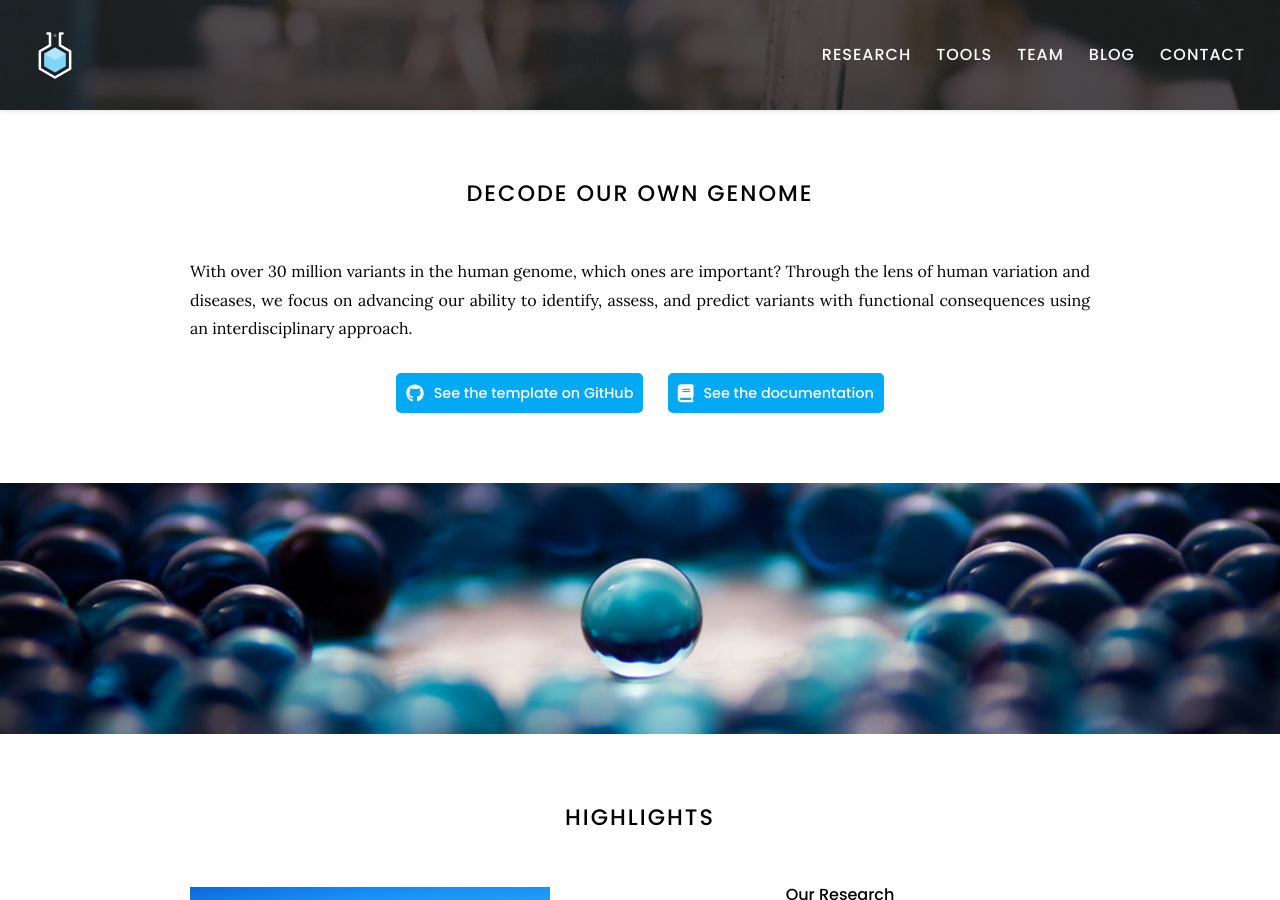
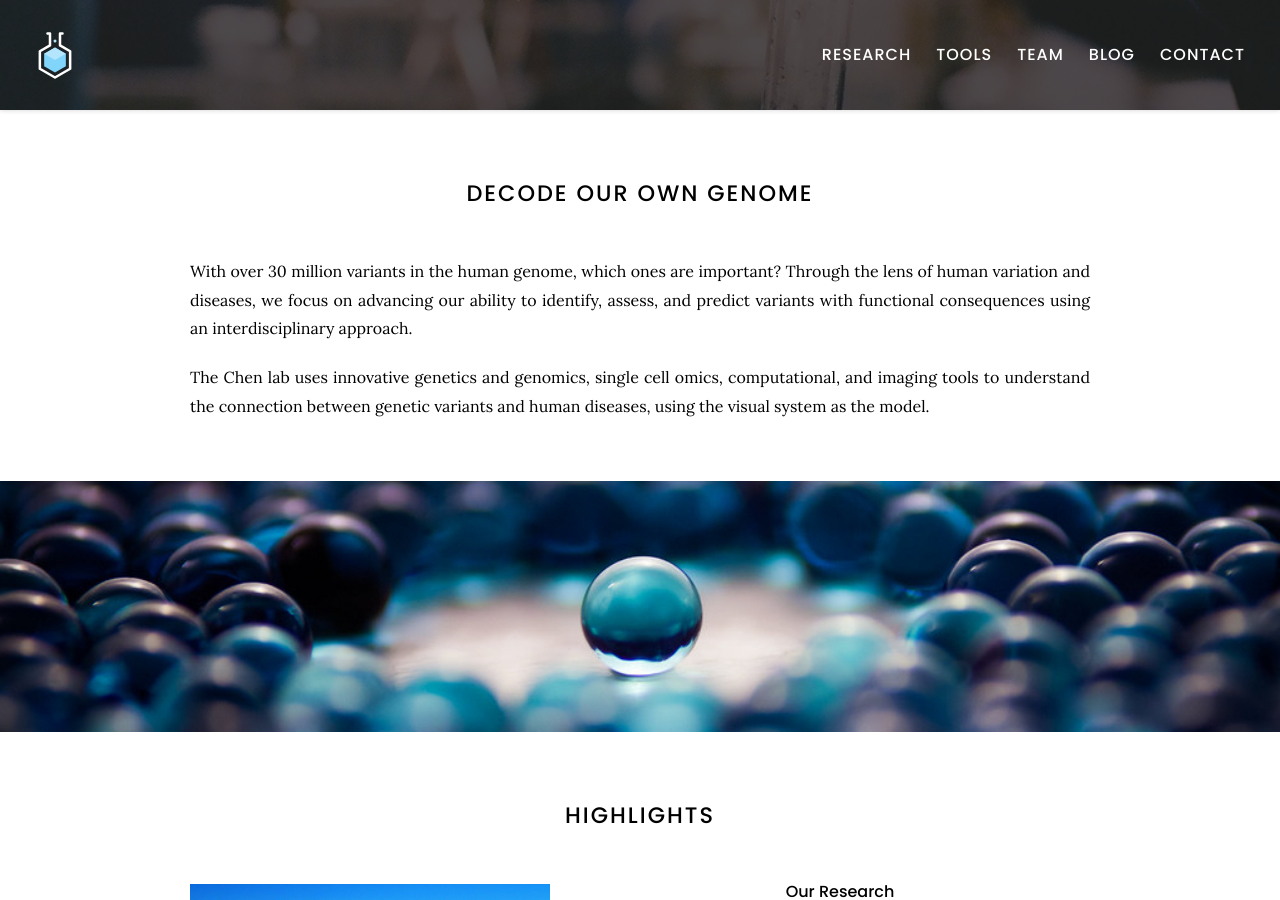
Before and after one commit to wmeng1018/Chen-lab-website, a Jekyll site: the page built from index.md, in a window 1280 px wide and 900 px high. Built offline with Jekyll 4.4.1, drawn with Linux system fonts in a browser that asks for light colours.

Commit message:
Update index.md

```diff
--- a/index.md
+++ b/index.md
@@ -6,22 +6,8 @@
 
 With over 30 million variants in the human genome, which ones are important? Through the lens of human variation and diseases, we focus on advancing our ability to identify, assess, and predict variants with functional consequences using an interdisciplinary approach.
 
-{%
-  include link.html
-  type="github"
-  icon=""
-  text="See the template on GitHub"
-  link="greenelab/lab-website-template"
-  style="button"
-%}
-{%
-  include link.html
-  type="docs"
-  icon=""
-  text="See the documentation"
-  link="https://github.com/greenelab/lab-website-template/wiki"
-  style="button"
-%}
+The Chen lab uses innovative genetics and genomics, single cell omics, computational, and imaging tools to understand the connection between genetic variants and human diseases, using the visual system as the model.
+
 {:.center}
 
 {% include section.html full=true %}
```
